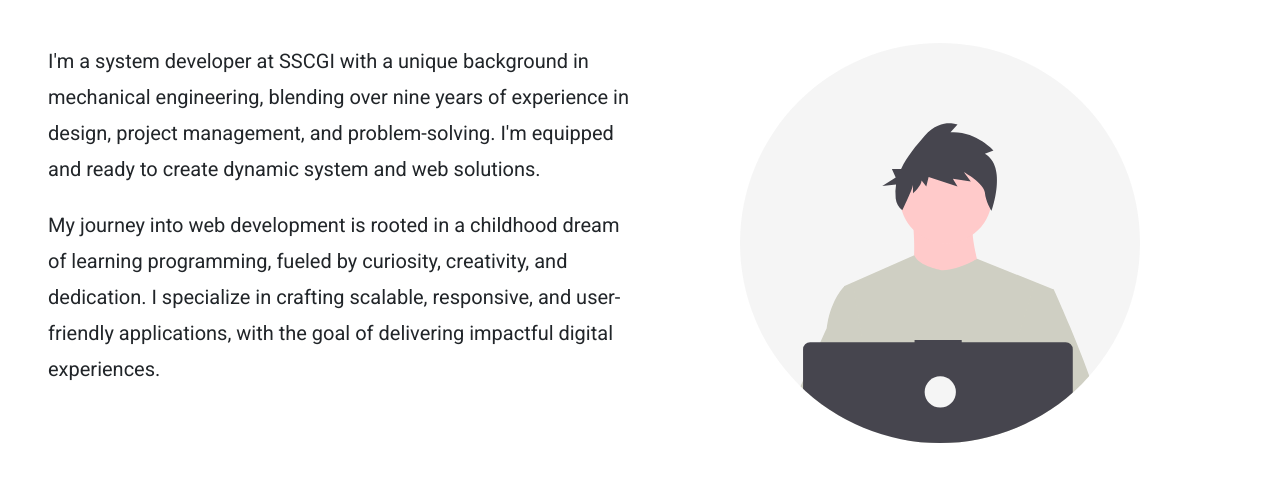
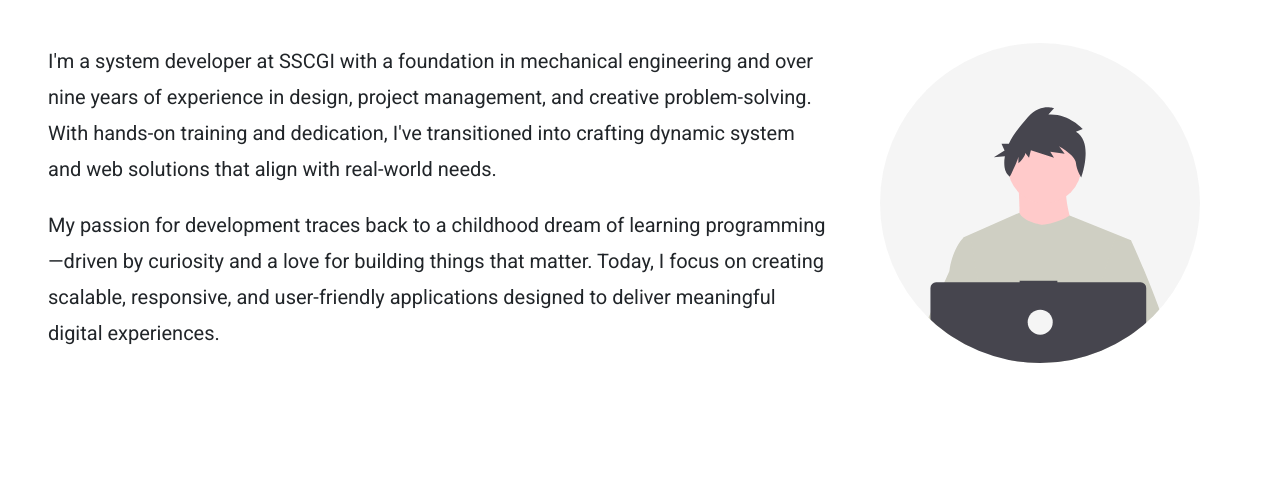
Before and after one commit to ramyr-sscgi/cv-activity, a website: page index.html in a window 1280 px wide. Shown: the part 685-1166 px from the top of the page. After the commit the page ends 1096 px from the top, so only its background shows below. Drawn offline with nearby package versions, Linux system fonts and the light colour scheme.

Commit message:
update: aupdated about me section paragraphs for  better UX format

```diff
--- a/index.html
+++ b/index.html
@@ -62,23 +62,25 @@
               a glimpse about me
             </h2>
             <div class="row">
-              <div class="col-md-6 about-content d-flex flex-column gap-3">
+              <div class="col-md-8 about-content d-flex flex-column gap-3">
                 <p>
-                  I'm a system developer at SSCGI with a unique background in
-                  mechanical engineering, blending over nine years of experience
-                  in design, project management, and problem-solving. I'm
-                  equipped and ready to create dynamic system and web solutions.
+                  I'm a system developer at SSCGI with a foundation in
+                  mechanical engineering and over nine years of experience in
+                  design, project management, and creative problem-solving. With
+                  hands-on training and dedication, I've transitioned into
+                  crafting dynamic system and web solutions that align with
+                  real-world needs.
                 </p>
                 <p>
-                  My journey into web development is rooted in a childhood dream
-                  of learning programming, fueled by curiosity, creativity, and
-                  dedication. I specialize in crafting scalable, responsive, and
-                  user-friendly applications, with the goal of delivering
-                  impactful digital experiences.
+                  My passion for development traces back to a childhood dream of
+                  learning programming—driven by curiosity and a love for
+                  building things that matter. Today, I focus on creating
+                  scalable, responsive, and user-friendly applications designed
+                  to deliver meaningful digital experiences.
                 </p>
               </div>
               <div
-                class="col-md-6 d-flex justify-content-center align-items-center"
+                class="col-md-4 d-flex justify-content-center align-items-center"
               >
                 <img
                   class="about-me-img"
--- a/scss/styles.scss
+++ b/scss/styles.scss
@@ -32,7 +32,7 @@
 }
 
 .about-me-img {
-  width: 40rem;
+  width: 32rem;
   opacity: 0.75;
 }
 
```
Also changed, not shown: css/styles.css.
